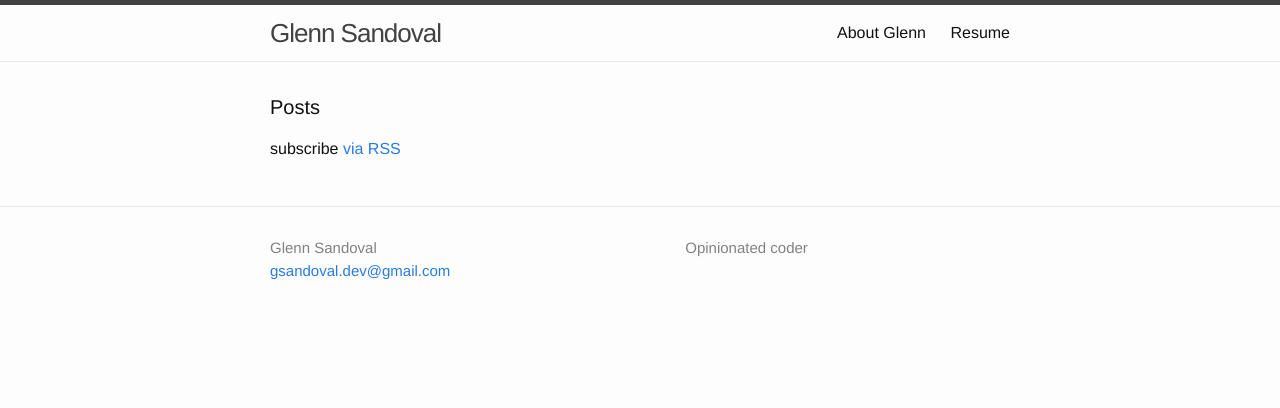
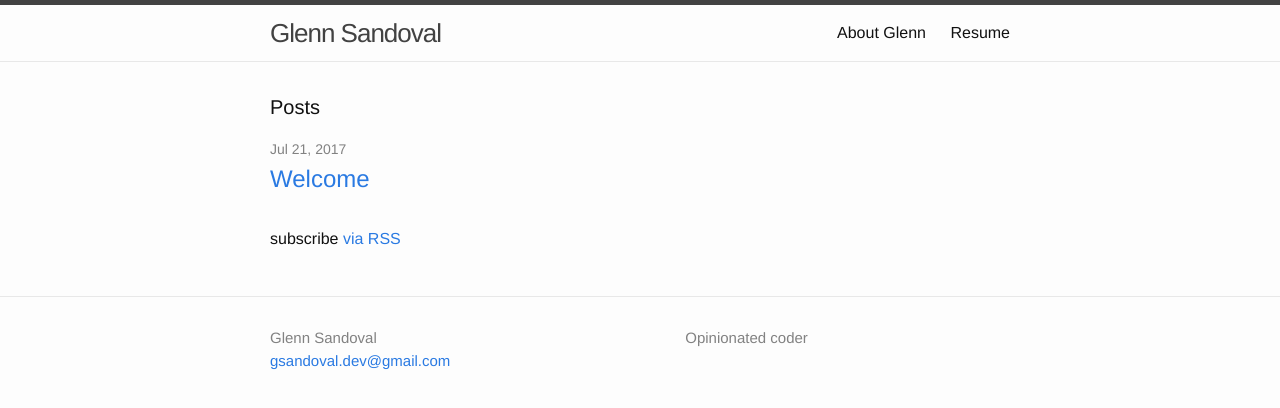
Before and after one commit to GlennSandoval/glennsandoval.github.io, a Jekyll site: the page built from index.html, in a window 1280 px wide. Shown: the top 408 px of the page. Built offline with Jekyll 4.4.1, drawn with Linux system fonts in a browser that asks for light colours; a file with an impossible date is left out.

Commit message:
Fix Date

```diff
--- a/_posts/2017-07-22-first-post.markdown
+++ b/_posts/2017-07-22-first-post.markdown
@@ -1,7 +1,7 @@
 ---
 layout: post
 title: "Welcome"
-date: "2017-22-07 10:52:19 +1200"
+date: "2017-07-22 10:52:19 +1200"
 ---
 
 This is the personal blog of Glenn Sandoval, Software Developer, Husband and father of three.
```
